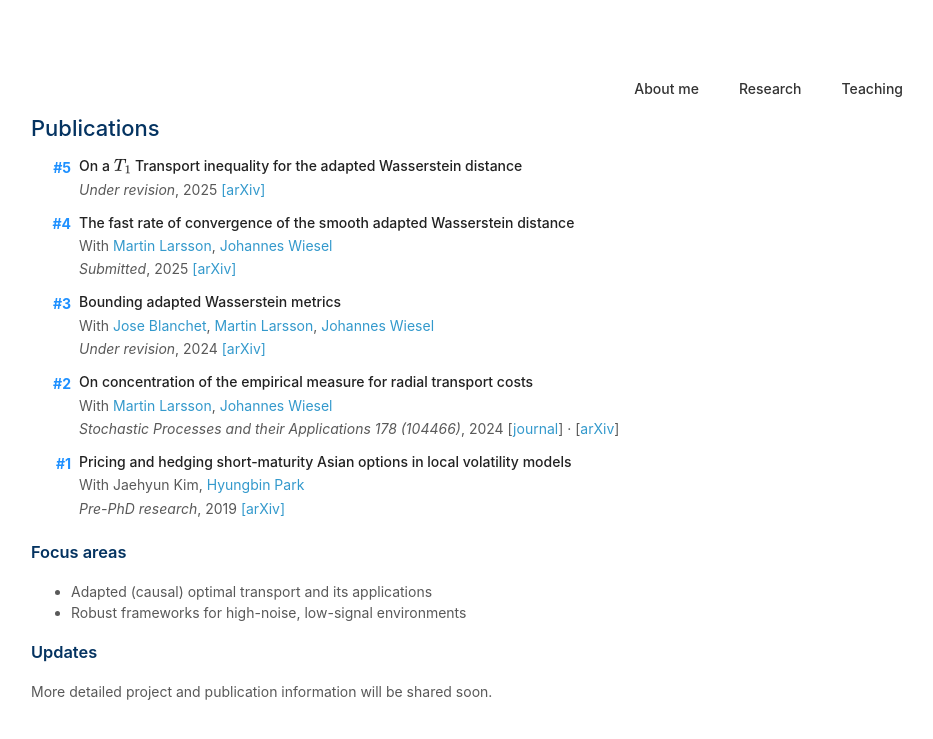
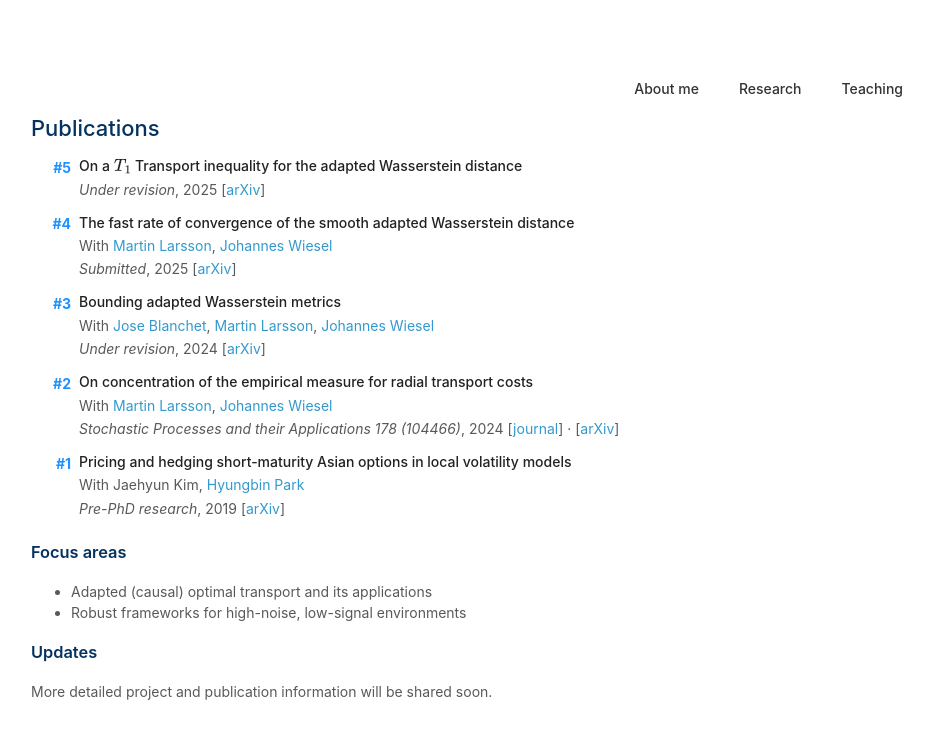
Before and after one commit to Jonghwap/Jonghwap.github.io, a Jekyll site: the page built from research.md, in a window 1280 px wide. Shown: the top 739 px of the page, without its empty margins (209-1142 px from the left). Built offline with Jekyll 4.4.1, drawn with Linux system fonts in a browser that asks for light colours; a style sheet for code colours, icons or effects is not loaded.

Commit message:
Update publication_list.html

```diff
--- a/_includes/publication_list.html
+++ b/_includes/publication_list.html
@@ -30,7 +30,7 @@
         {% elsif has_journal_url %}
         <span class="publication-links">[<a href="{{ pub.journal_url }}" target="_blank" rel="noopener">journal</a>]</span>
         {% elsif has_arxiv %}
-        <span class="publication-links"><a href="{{ pub.arxiv }}" target="_blank" rel="noopener">[arXiv]</a></span>
+        <span class="publication-links">[<a href="{{ pub.arxiv }}" target="_blank" rel="noopener">arXiv</a>]</span>
         {% endif %}
       </div>
     </div>
```
